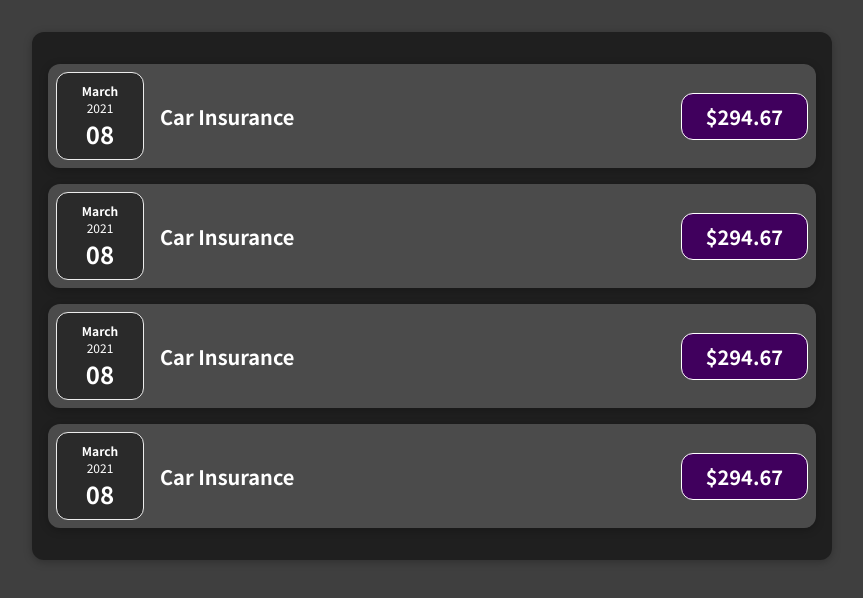
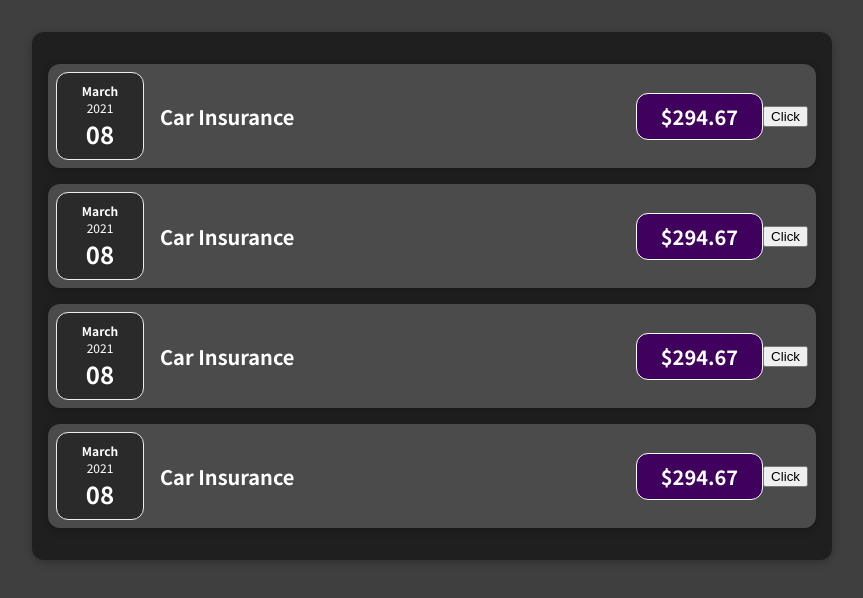
Before and after one commit to krstoko/ReactPractise, a React (Create React App) app in the folder reactapp/: page / in a window 1280 px wide. Shown: the top 598 px of the page, without its empty margins (208-1071 px from the left). Built offline with nearby package versions, Linux system fonts and the light colour scheme.

Commit message:
Learning about events and state. I see why we need to use to render our component again and see changes we made

```diff
--- a/reactapp/src/App.js
+++ b/reactapp/src/App.js
@@ -1,10 +1,16 @@
 import './App.css';
-import Expenses from './components/Expenses';
+import Expenses from './components/Expenses/Expenses';
+
 function App() {
-
+  const expenses = [
+    { title: "Car Insurance", amount: 294.67, date: new Date(2021, 2, 8) },
+    { title: "Car Insurance", amount: 294.67, date: new Date(2021, 2, 8) },
+    { title: "Car Insurance", amount: 294.67, date: new Date(2021, 2, 8) },
+    { title: "Car Insurance", amount: 294.67, date: new Date(2021, 2, 8) },
+  ];
   return (
     <div className="App">
-     <Expenses />
+     <Expenses items={expenses}/>
     </div>
   );
 }
--- a/reactapp/src/components/Expenses.js
+++ /dev/null
@@ -1,20 +0,0 @@
-import Card from "./Card";
-import ExpenseItem from "./ExpenseItem";
-
-function Expenses() {
-  const expenses = [
-    { title: "Car Insurance", amount: 294.67, date: new Date(2021, 2, 8) },
-    { title: "Car Insurance", amount: 294.67, date: new Date(2021, 2, 8) },
-    { title: "Car Insurance", amount: 294.67, date: new Date(2021, 2, 8) },
-    { title: "Car Insurance", amount: 294.67, date: new Date(2021, 2, 8) },
-  ];
-  return (
-    <Card className="expenses">
-      {expenses.map((data, id) => {
-        return <ExpenseItem info={data} key={id} />;
-      })}
-    </Card>
-  );
-}
-
-export default Expenses;
--- a/reactapp/src/components/ExpenseItem.js
+++ b/reactapp/src/components/Expenses/ExpenseItem.js
@@ -1,14 +1,21 @@
-import Card from "./Card";
+import React, { useState } from "react"
+import Card from "../UI/Card";
 import ExpenseDate from "./ExpenseDate";
 
 function ExpenseItem(props) {
+  const [title,setTitle] = useState(props.info.title);
+
+  const clickHandler = () =>{
+    setTitle("Updated")
+  }
   return (
     <Card className="expense-item">
       <ExpenseDate date={props.info.date} />
       <div className="expense-item__description">
-        <h2>{props.info.title}</h2>
+        <h2>{title}</h2>
         <div className="expense-item__price">${props.info.amount}</div>
       </div>
+      <button onClick={clickHandler}>Click</button>
     </Card>
   );
 }
--- /dev/null
+++ b/reactapp/src/components/Expenses/Expenses.js
@@ -0,0 +1,15 @@
+import Card from "../UI/Card";
+import ExpenseItem from "./ExpenseItem";
+
+function Expenses(props) {
+
+  return (
+    <Card className="expenses">
+      {props.items.map((data, id) => {
+        return <ExpenseItem info={data} key={id} />;
+      })}
+    </Card>
+  );
+}
+
+export default Expenses;
```
Also changed, not shown: reactapp/src/components/Expenses/ExpenseDate.js (renamed from reactapp/src/components/ExpenseDate.js), reactapp/src/components/UI/Card.js (renamed from reactapp/src/components/Card.js).
